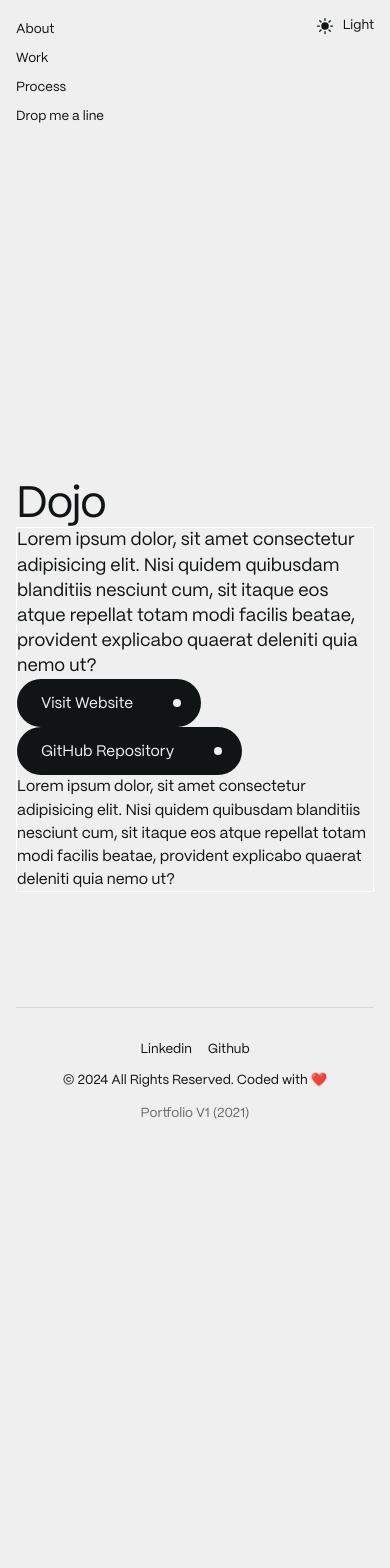
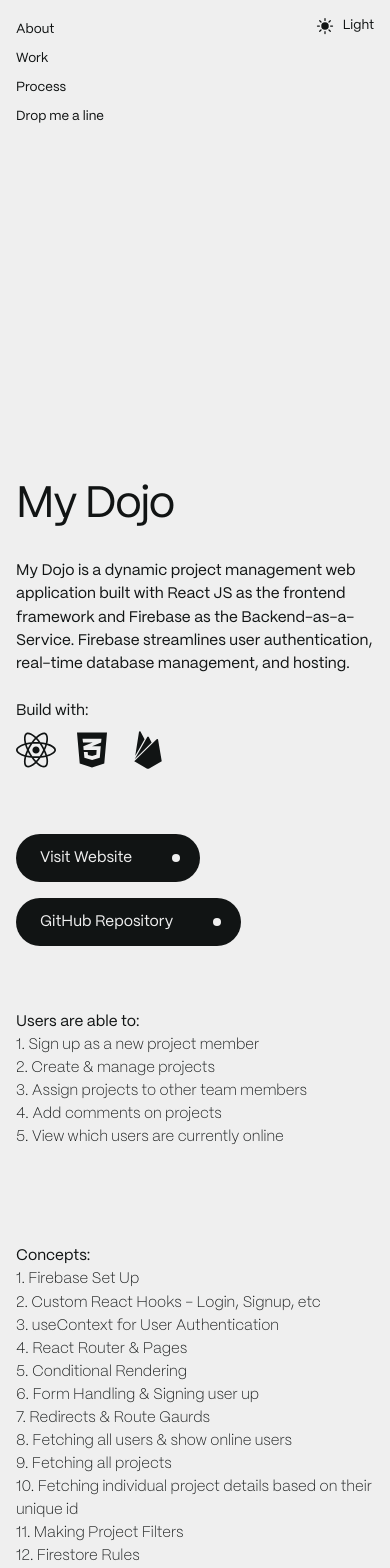
Before and after one commit to JonKohJJ/personal-web-portfolio-2024, a Next.js app: page /projects/Dojo in a window 390 px wide. Shown: the top 1568 px of the page. Before the commit the page ends 1174 px from the top, so only its background shows below. Built offline with nearby package versions, Linux system fonts and the light colour scheme.

Commit message:
update specific project pages

```diff
--- a/app/constants/data.tsx
+++ b/app/constants/data.tsx
@@ -1,3 +1,14 @@
+
+import { RiNextjsFill } from "react-icons/ri";
+import { FaReact } from "react-icons/fa";
+import { SiVite } from "react-icons/si";
+import { SiTypescript } from "react-icons/si";
+import { RiTailwindCssFill } from "react-icons/ri";
+import { IoLogoFirebase } from "react-icons/io5";
+import { RiSupabaseFill } from "react-icons/ri";
+import { FaCss3Alt } from "react-icons/fa";
+
+
 export const navigationLinks = [
     {
         title:              'About',
@@ -38,63 +49,137 @@ export const projectChildren = [
 export const projectChildrenDetails: projectChildrenDetails_Type = {
     'Tithely': {
         title:              'Tithely',
-        subTitle:           'Finance Budgeting and Tracking Web Application',
-        description:        'Lorem ipsum dolor, sit amet consectetur adipisicing elit. Nisi quidem quibusdam blanditiis nesciunt cum, sit itaque eos atque repellat totam modi facilis beatae, provident explicabo quaerat deleniti quia nemo ut?',
+        subTitle_short:     'Finance Budgeting and Tracking Web Application',
+        year:               2023,
+        subTitle_long:      'Tithely is a finance budgeting and tracking app, built with React JS for a modern and responsive user interface. Using TypeScript ensures type safety and scalability, while Vite handles fast development and optimized builds. On the backend, Supabase handles authentication, powers real-time data management and ensure seamless performance and reliability.',
+        description:        [
+                                [
+                                    'On the Planner page, users can:',
+                                    '1. Create Income, Savings or Expenses categories',
+                                    '2. Update or Delete various categories',
+                                    '3. Budget an amount for each category',
+                                    '4. Define Fixed and Variable expenses',
+                                    '5. Track all income with the zero-based indicator (Insight Card #1)',
+                                    '6. Monitor fixed and variable expenses by amount and percentage (Insight Card #2)',
+                                    '7. View total budgeted savings and savings rate',
+                                    '8. View total budgeted expenses and expense rate',
+                                ],
+                                [
+                                    'On the Tracker page, users can:',
+                                    '1. Create, Update or Delete a transaction record',
+                                    '2. Quick add Credit or Debit transaction',
+                                    '3. Mark if a transaction is claimable or by default, not claimable',
+                                    '4. Track days since and date of last tracked transaction (Insight Card #2)',
+                                    '5. Track total claimables amount (Insight Card #3)',
+                                    '6. Filter all transactions by Year and Month',
+                                    '7. Filter all transactions by Income, Savings, Expenses',
+                                    '8. Filter all transactions by Credit or Debit',
+                                ],[
+                                    'On the Dashboard page, users can:',
+                                    '1. Track debit account balance and the amount required to pay credit card bills (Insight Card #1)',
+                                    '2. Track credit card charges (Insight Card #2)',
+                                    '3. View income and savings progress',
+                                    '4. View all expense categories, along with their budgeted and actual amounts, percentage completed, and remaining or exceeded amounts.',
+                                    '5. Show Actual Expenses (this will exclude claims and fixed expenses)',
+                                ]
+                            ],
         href:               '/projects/Tithely',
         href_livesite:      'https://jonkohjj.github.io/tithely-supabase/',
         href_github:        'https://github.com/JonKohJJ/tithely-supabase',
-        technologies:       ['nextjs', 'firebase', 'tailwindcss'],
-        improvements:       'Lorem ipsum dolor, sit amet consectetur adipisicing elit. Nisi quidem quibusdam blanditiis nesciunt cum, sit itaque eos atque repellat totam modi facilis beatae, provident explicabo quaerat deleniti quia nemo ut?',
+        technologies:       ['reactjs', 'tailwind', 'typescript', 'vite', 'supabase']
     },
     'Dojo': {
-        title:              'Dojo',
-        subTitle:           'Project Management Web Application',
-        description:        'Lorem ipsum dolor, sit amet consectetur adipisicing elit. Nisi quidem quibusdam blanditiis nesciunt cum, sit itaque eos atque repellat totam modi facilis beatae, provident explicabo quaerat deleniti quia nemo ut?',
+        title:              'My Dojo',
+        subTitle_short:     'Project Management Web Application',
+        year:               2021,
+        subTitle_long:      'My Dojo is a dynamic project management web application built with React JS as the frontend framework and Firebase as the Backend-as-a-Service. Firebase streamlines user authentication, real-time database management, and hosting.',
+        description:        [
+                                [
+                                    'Users are able to:',
+                                    '1. Sign up as a new project member',
+                                    '2. Create & manage projects',
+                                    '3. Assign projects to other team members',
+                                    '4. Add comments on projects',
+                                    '5. View which users are currently online',
+                                ]
+                            ],
         href:               '/projects/Dojo',
         href_livesite:      'https://thedojosite-33599.firebaseapp.com',
         href_github:        'https://github.com/JonKohJJ/the-dojo',
-        technologies:       ['reactjs', 'firebase'],
-        improvements:       'Lorem ipsum dolor, sit amet consectetur adipisicing elit. Nisi quidem quibusdam blanditiis nesciunt cum, sit itaque eos atque repellat totam modi facilis beatae, provident explicabo quaerat deleniti quia nemo ut?',
+        technologies:       ['reactjs', 'css', 'firebase'],
+        concepts:           [
+                                '1. Firebase Set Up',
+                                '2. Custom React Hooks - Login, Signup, etc',
+                                '3. useContext for User Authentication',
+                                '4. React Router & Pages',
+                                '5. Conditional Rendering',
+                                '6. Form Handling & Signing user up',
+                                '7. Redirects & Route Gaurds',
+                                '8. Fetching all users & show online users',
+                                '9. Fetching all projects',
+                                '10. Fetching individual project details based on their unique id',
+                                '11. Making Project Filters',
+                                '12. Firestore Rules',
+                            ],
     },
 }
 
 type projectChildrenDetails_Type = {
     [key: string] : {
         title:              string;
-        subTitle:           string;
-        description:        string;
+        subTitle_short:     string;
+        year:               number;
+        subTitle_long:      string;
+        description:        string[][];
         href:               string;
         href_livesite:      string;
         href_github:        string;
         technologies:       string[];
-        improvements:       string;
+        improvements?:       string;
         children?:          string[];
+        concepts?:          string[];
     }
 }
 
 
 export const technologiesDetails: technologiesDetails_Type = {
     'nextjs': {
-        icon: 'nextjs icon',
-        description: 'nextjs description'
+        icon: <RiNextjsFill />,
+        description: 'NextJS'
     },
     'reactjs': {
-        icon: 'reactjs icon',
-        description: 'reactjs description'
+        icon: <FaReact />,
+        description: 'ReactJS'
+    },
+    'vite': {
+        icon: <SiVite />,
+        description: 'Vite'
+    },
+    'typescript': {
+        icon: <SiTypescript />,
+        description: 'Typescript'
     },
     'tailwind': {
-        icon: 'tailwind icon',
-        description: 'tailwind description'
+        icon: <RiTailwindCssFill />,
+        description: 'Tailwind'
     },
     'firebase': {
-        icon: 'firebase icon',
-        description: 'firebase description'
+        icon: <IoLogoFirebase />,
+        description: 'Firebase'
     },
+    'supabase': {
+        icon: <RiSupabaseFill />,
+        description: 'Supabase'
+    },
+    'css': {
+        icon: <FaCss3Alt />,
+        description: 'CSS'
+    }
 }
 
 type technologiesDetails_Type = {
     [key: string] : {
-        icon:           string;
+        icon:           React.JSX.Element;
         description:    string;
     }
 }
--- a/app/layout.tsx
+++ b/app/layout.tsx
@@ -80,7 +80,6 @@ export default function RootLayout({
           justify-center
           items-center
           min-h-screen
-
       `}>
           <ThemeContextProvider>
 
--- a/app/projects/[projectName]/page.tsx
+++ b/app/projects/[projectName]/page.tsx
@@ -1,6 +1,7 @@
 import PrimaryButton from "@/app/components/Buttons/PrimaryButton"
-import { projectChildrenDetails } from "@/app/constants/data"
+import { projectChildrenDetails, technologiesDetails } from "@/app/constants/data"
 import Link from "next/link"
+import React from "react"
 
 export default function ProjectDetails({
 
@@ -16,33 +17,84 @@ export default function ProjectDetails({
 
     return (
         <div className='wrapper
-
             container
             p-4
             lg:p-0
             flex
             flex-col
+            min-h-screen
+        '>
+            <div className="project-summary
+                max-w-[1000px]
+                mb-16
+                mt-80
+            ">
+                <p className="fs-h1 mb-8">{projectDetails.title}</p>
+                <p className="fs-base mb-6">{projectDetails.subTitle_long}</p>
+                <div className="technologies
+                    flex
+                    flex-col
+                    gap-2
+                    lg:gap-4
+                    lg:flex-row
+                    lg:items-center
+                ">
+                    <p className="fs-base">Build with:</p>
+                    <div className="technologies-icons
+                        flex
+                        gap-4
+                        items-center
+                    ">
+                        {projectDetails.technologies.map((tech, index) => {
+                            const IconComponent = technologiesDetails[tech].icon
+                            return (
+                                <div key={index} className="technologies-icon-div h-[40px] w-[40px]">
+                                    {React.cloneElement(IconComponent, { className: "w-full h-full" })}
+                                </div>
+                            )
+                        })}
+                    </div>
+                </div>
+            </div>
 
+            <div className="project-buttons
+                mb-16
+                flex
+                flex-col
+                gap-4
+                lg:flex-row
+            ">
+                <PrimaryButton title='Visit Website' href={projectDetails.href_livesite} openInNewTab={true} additionalClasses="w-fit"/>
+                <PrimaryButton title='GitHub Repository' href={projectDetails.href_github} openInNewTab={true} additionalClasses="w-fit"/>
+            </div>
 
-            min-h-screen
+            <div className="project-description
+                mb-16
+            ">
+                {projectDetails.description.map((des, index) => {
+                    return <div key={index} className="mb-8">
+                        {des.map((d, index) => {
+                            if (index === 0) {
+                                return <p key={index} className="fs-base">{d}</p>
+                            }
+                            return <p key={index} className="fs-base font-light">{d}</p>
+                        })}
+                    </div>
+                })}
+            </div>
 
-        '>
-            <p className="fs-h1 mt-80">{projectDetails.title}</p>
-
-
-            <div className='project-details max-w-[1000px]
-                border-solid
-                border-[1px]
-                border-white
-            '>
-
-                <p className="fs-h5">{projectDetails.description}</p>
-
-                <PrimaryButton title='Visit Website' href={projectDetails.href_livesite} openInNewTab={true}/>
-                <PrimaryButton title='GitHub Repository' href={projectDetails.href_github} openInNewTab={true}/>
-
-                <p className="fs-base">{projectDetails.improvements}</p>
-            </div>
+            {/* Might be empty */}
+            {projectDetails.concepts ?
+                <div className="project-concepts
+                    mb-16
+                ">
+                    <p className="fs-base">Concepts:</p>
+                    {projectDetails.concepts.map((des, index) => {
+                        return <p key={index} className="fs-base font-light">{des}</p>
+                    })}
+                </div>
+                : null
+            }
 
         </div>
     )
--- a/app/sections/Hero.tsx
+++ b/app/sections/Hero.tsx
@@ -28,7 +28,7 @@ export default function Hero() {
                 lg:mb-36
 
             '>
-                <p className='fs-hero-title'>Fullstack Engineer</p>
+                <p className='fs-hero-title'>Software Engineer</p>
 
                 <p className='fs-base opacity-[0.6] mt-6 max-w-[400px]
 
--- a/package.json
+++ b/package.json
@@ -14,7 +14,8 @@
     "next-themes": "^0.2.1",
     "prettier-plugin-tailwindcss": "^0.5.11",
     "react": "^18",
-    "react-dom": "^18"
+    "react-dom": "^18",
+    "react-icons": "^5.3.0"
   },
   "devDependencies": {
     "@types/node": "^20",
```
Also changed, not shown: app/sections/Projects.tsx (+6 -6 lines), 1 other file (tests, documents, lock files or other folders).
